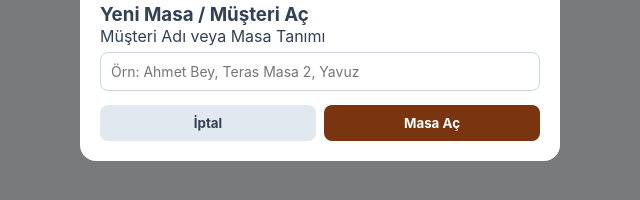
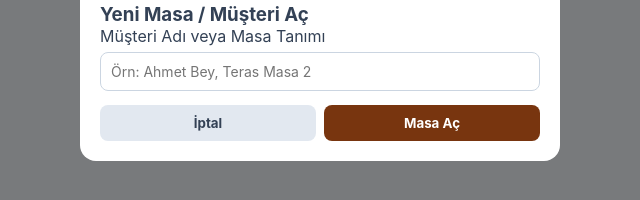
Before and after one commit to yyavuzkacann/kafe-adisyon, a plain HTML site: page index.html in a window 1280 px wide. Both pictures are taken after a click on the button "+ Yeni Masa Aç". Shown: the part 328-528 px from the top of the page, 320-960 px from the left. Drawn offline with Linux system fonts and the light colour scheme.

Commit message:
Update placeholder text for new table input

```diff
--- a/index.html
+++ b/index.html
@@ -134,7 +134,7 @@
         <div class="modal-box">
             <h3>Yeni Masa / Müşteri Aç</h3>
             <label>Müşteri Adı veya Masa Tanımı</label>
-            <input type="text" id="new-table-name" placeholder="Örn: Ahmet Bey, Teras Masa 2, Yavuz">
+            <input type="text" id="new-table-name" placeholder="Örn: Ahmet Bey, Teras Masa 2">
             <div style="display:flex; gap:8px;">
                 <button class="btn btn-gray" style="flex:1" onclick="closeModal('modal-create-table')">İptal</button>
                 <button class="btn btn-brown" style="flex:1" onclick="createNewTable()">Masa Aç</button>
```
